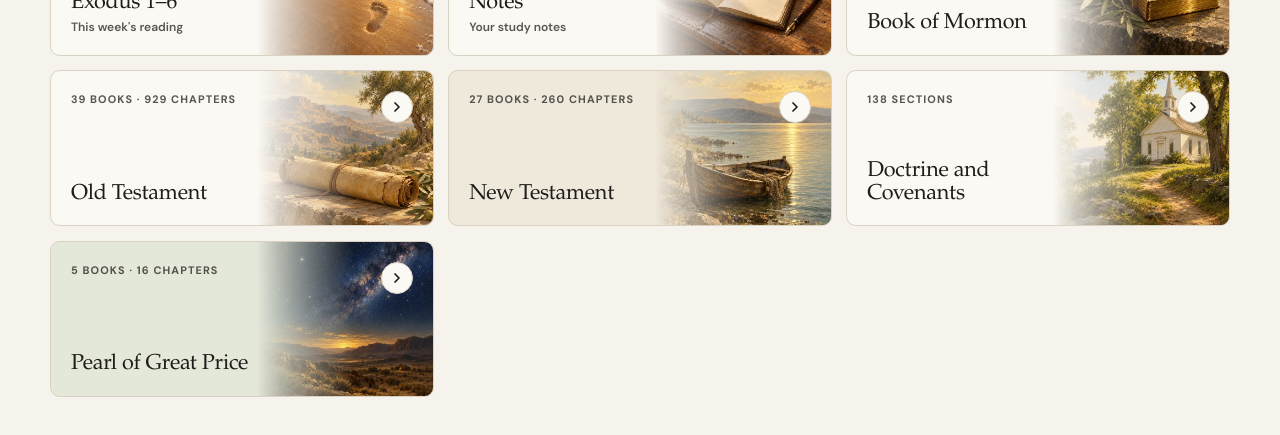
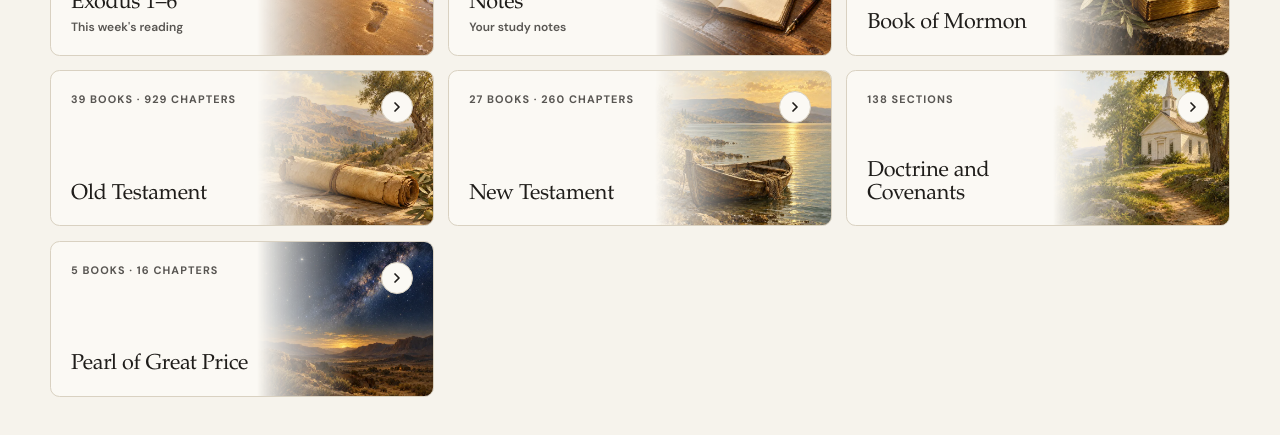
Before and after one commit to NotAKerbal/verse-together, a Next.js app: page /browse in a window 1280 px wide. Shown: the part 287-722 px from the top of the page. Built offline with nearby package versions, Linux system fonts and the light colour scheme; no server answers.

Commit message:
Use one neutral background for all Browse cards

```diff
--- a/src/app/browse/page.tsx
+++ b/src/app/browse/page.tsx
@@ -3,14 +3,6 @@
 import ComeFollowMeCard from "@/features/comeFollowMe/ComeFollowMeCard";
 import ContinueReadingCard from "@/features/plans/ContinueReadingCard";
 import { getLocalLdsVolumes } from "@/lib/ldsLocalData.server";
-
-const VOLUME_TINTS: Record<string, string> = {
-  bookofmormon: "var(--surface-card)",
-  oldtestament: "var(--surface-card)",
-  newtestament: "var(--accent-sky-soft)",
-  doctrineandcovenants: "var(--surface-card)",
-  pearl: "var(--accent-mint)",
-};
 
 // Original generated scenery, with no people or figures; see docs/browse-art-provenance.md.
 const VOLUME_ART: Record<string, BrowseCardImage> = {
@@ -47,7 +39,6 @@
           <BrowseCard
             key={volume.id}
             href={`/browse/${volume.id}`}
-            background={VOLUME_TINTS[volume.id] ?? "var(--surface-card)"}
             image={VOLUME_ART[volume.id]}
             eyebrow={`${volume.shortLabel}${volume.id !== "doctrineandcovenants" ? ` · ${volume.chapterCount} chapters` : ""}`}
             title={volume.label}
```
